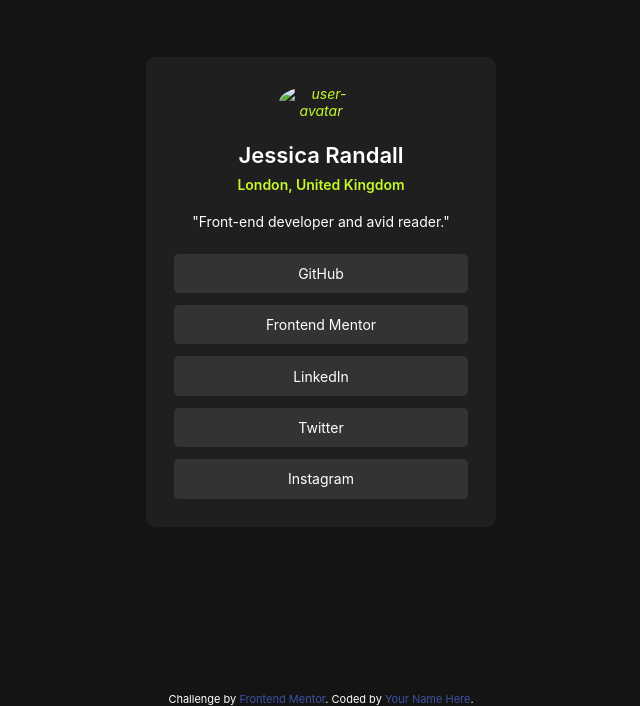
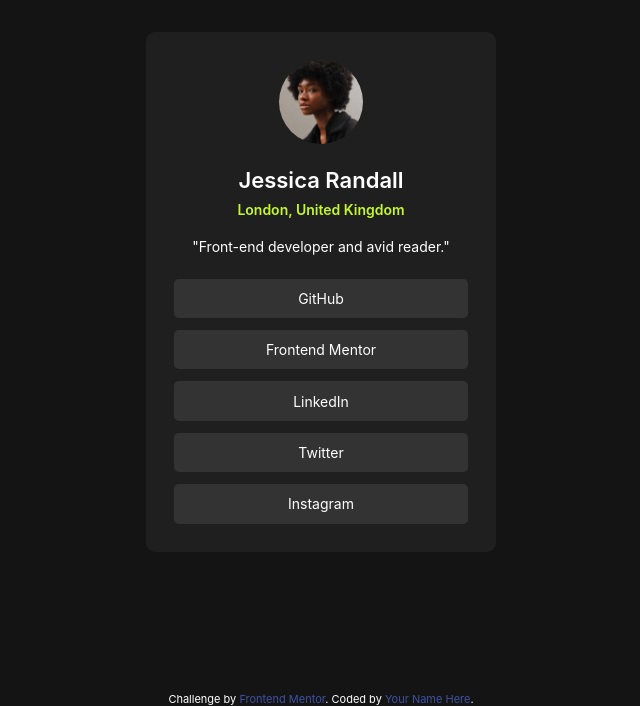
Before and after one commit to DelandNgong/Learning_Js_ngong_deland, a plain HTML site: page day_2/index.html in a window 1280 px wide. Shown: the part 108-814 px from the top of the page, without its empty margins (319-959 px from the left). Drawn offline with Linux system fonts and the light colour scheme.

Commit message:
re-organized files

```diff
--- a/day_2/index.html
+++ b/day_2/index.html
@@ -4,7 +4,7 @@
   <meta charset="UTF-8">
   <meta name="viewport" content="width=device-width, initial-scale=1.0">
 
-  <link rel="icon" type="image/png" sizes="32x32" href="./assets/images/favicon-32x32.png">
+  <link rel="icon" type="image/png" sizes="32x32" href=".images/favicon-32x32.png">
   <link rel="stylesheet" href="style.css">
   <title>Frontend Mentor | Social links profile</title>
 
@@ -16,7 +16,7 @@
 <body>
   <main class="wrapper">
     <div class="profile-container">
-      <img src="assets/images/avatar-jessica.jpeg" alt="user-avatar" class="user-image">
+      <img src="images/avatar-jessica.jpeg" alt="user-avatar" class="user-image">
       <h1 class="user-name">Jessica Randall</h1>
       <p class="user-location">London, United Kingdom</p>
       <p class="user-desc">"Front-end developer and avid reader."</p>
```
Also changed, not shown: day_1/index.html (renamed from index.html), day_2/images/avatar-jessica.jpeg (added), day_2/images/favicon-32x32.png (added), day_2/social-links-profile-main/assets/fonts/Inter-VariableFont_slnt,wght.ttf (added), day_2/social-links-profile-main/assets/fonts/OFL.txt (added), day_2/social-links-profile-main/assets/fonts/README.txt (added), day_2/social-links-profile-main/assets/fonts/static/Inter-Bold.ttf (added), day_2/social-links-profile-main/assets/fonts/static/Inter-Regular.ttf (added), day_2/social-links-profile-main/assets/fonts/static/Inter-SemiBold.ttf (added), day_2/social-links-profile-main/design/active-states.jpg (added), day_2/social-links-profile-main/design/destkop-design.jpg (added), day_2/social-links-profile-main/design/mobile-design.jpg (added), day_2/social-links-profile-main/preview.jpg (added), 3 other files.
